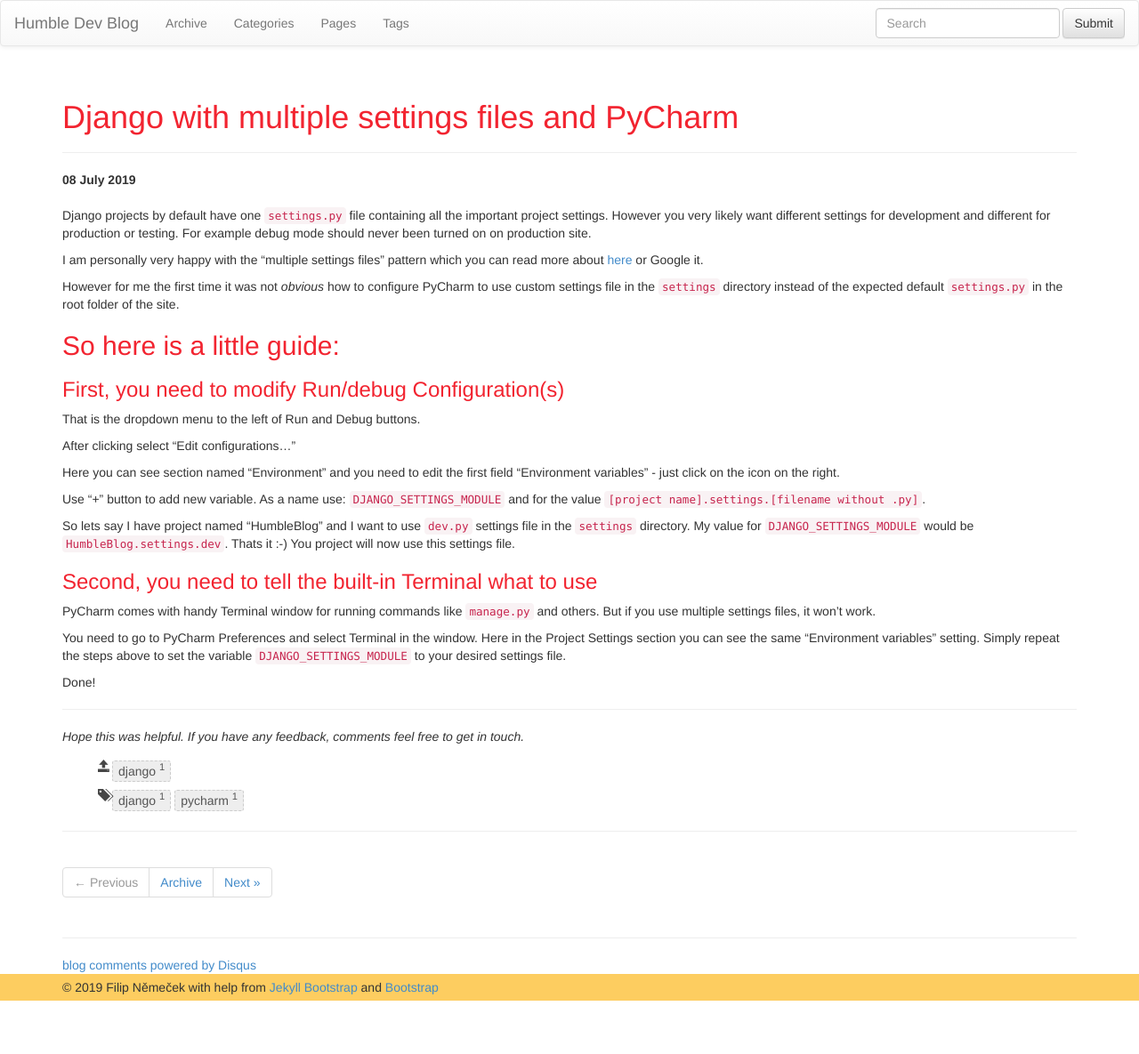
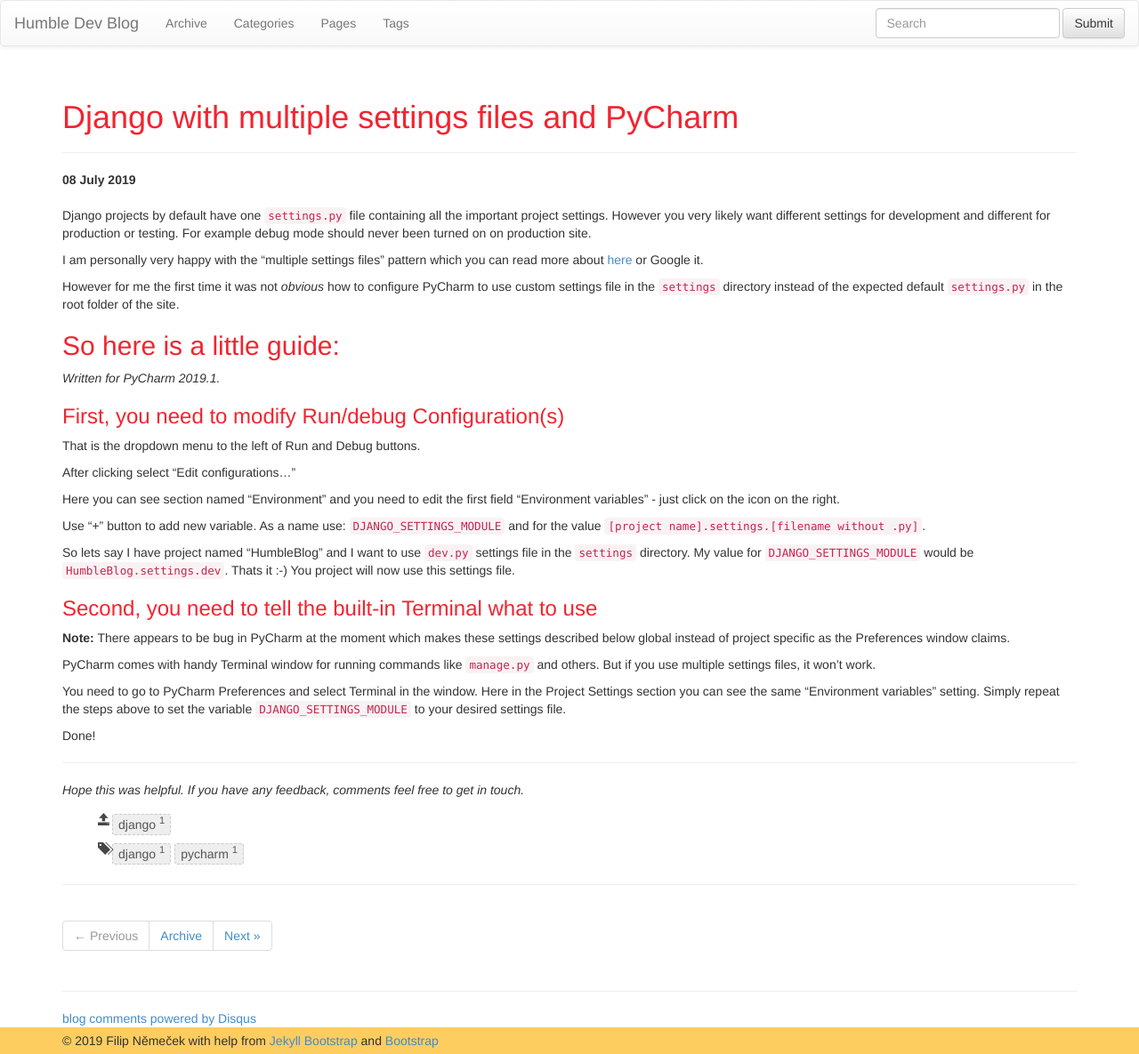
Before and after one commit to nemecek-filip/nemecek-filip.github.io, a Jekyll site: the page built from _posts/2019-07-08-django-with-multiple-settings-files-and-pycharm.md, in a window 1280 px wide. Shown: the whole page at 89% size. Built offline with Jekyll 4.4.1, drawn with Linux system fonts in a browser that asks for light colours; nearby versions of some CDN libraries; comment, search, counter and statistics services are not loaded; before the commit the page ends 1125 px from its top, so only the background shows below that.

Commit message:
Updated django with multiple settings files with note about bug in PyCharm

```diff
--- a/_posts/2019-07-08-django-with-multiple-settings-files-and-pycharm.md
+++ b/_posts/2019-07-08-django-with-multiple-settings-files-and-pycharm.md
@@ -15,6 +15,8 @@ However for me the first time it was not _obvious_ how to configure PyCharm to u
 
 ## So here is a little guide:
 
+_Written for PyCharm 2019.1._
+
 ### First, you need to modify Run/debug Configuration(s)
 
 That is the dropdown menu to the left of Run and Debug buttons.
@@ -29,6 +31,8 @@ So lets say I have project named "HumbleBlog" and I want to use `dev.py` setting
 
 ### Second, you need to tell the built-in Terminal what to use
 
+**Note:** There appears to be bug in PyCharm at the moment which makes these settings described below global instead of project specific as the Preferences window claims.
+
 PyCharm comes with handy Terminal window for running commands like `manage.py` and others. But if you use multiple settings files, it won't work.
 
 You need to go to PyCharm Preferences and select Terminal in the window. Here in the Project Settings section you can see the same "Environment variables" setting. Simply repeat the steps above to set the variable `DJANGO_SETTINGS_MODULE` to your desired settings file.
```
